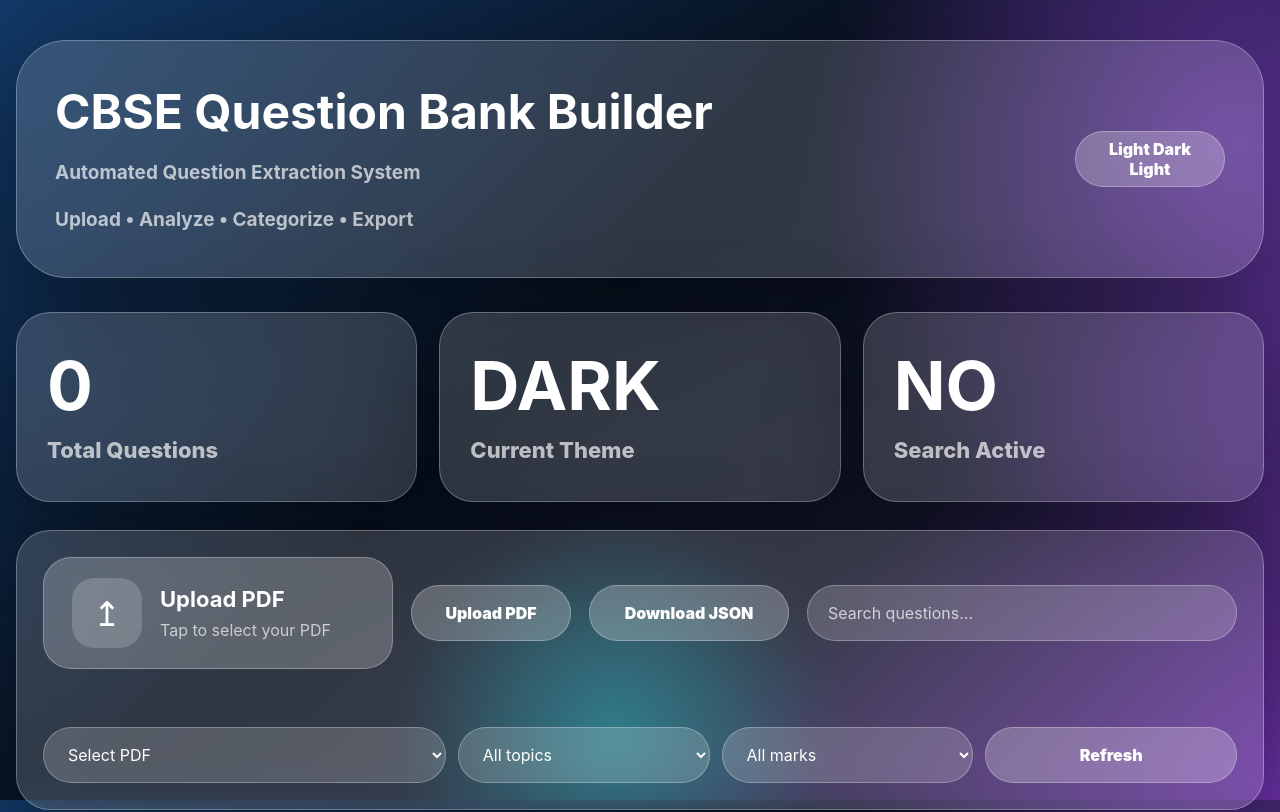
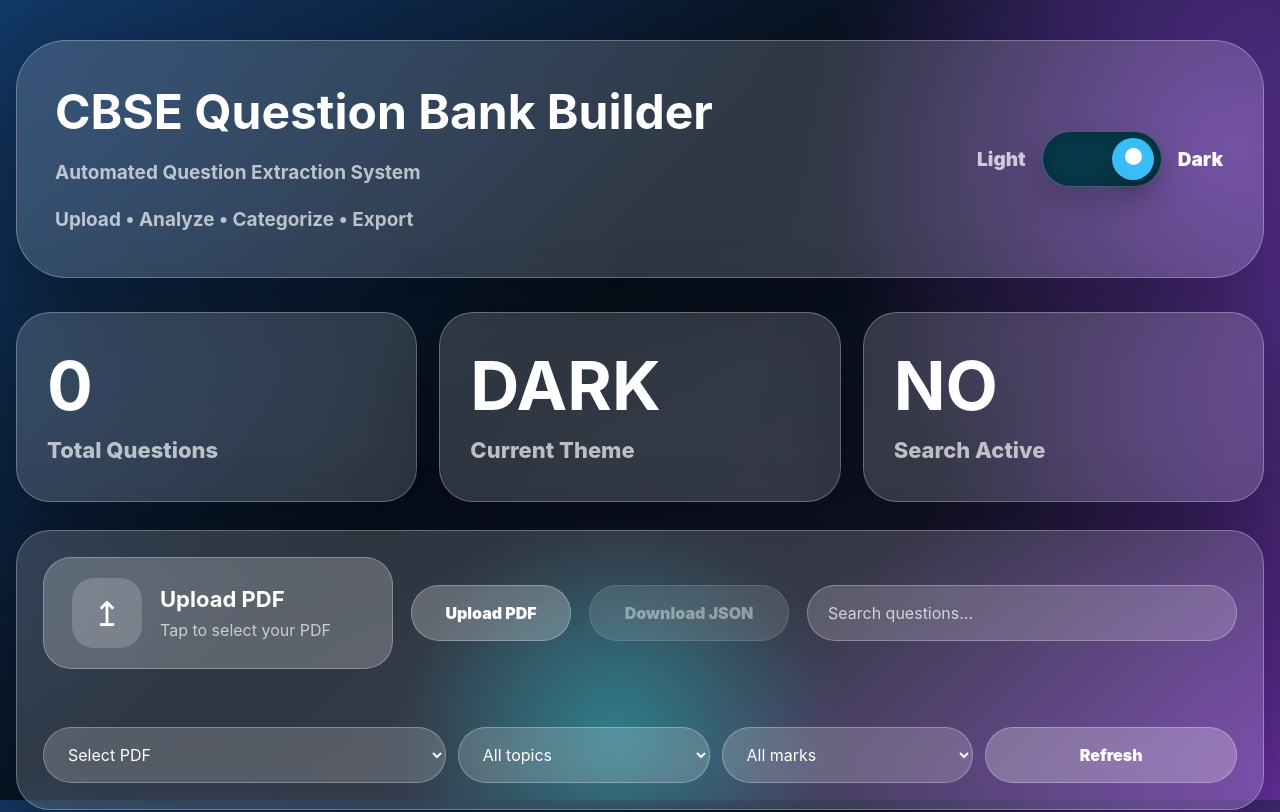
Before and after one commit to akarshhub007/CBSE-Question-Bank-Builder, a plain HTML site: page app/static/index.html in a window 1280 px wide. Shown: the top 812 px of the page. Drawn offline with Linux system fonts and the light colour scheme; no server answers.

Commit message:
Update styles.css

```diff
--- a/app/static/styles.css
+++ b/app/static/styles.css
@@ -108,8 +108,155 @@
   box-shadow: 0 12px 28px rgba(0, 0, 0, 0.18);
 }
 
-#themeButton {
-  width: 150px;
+button:disabled {
+  cursor: not-allowed;
+  opacity: 0.48;
+  transform: none;
+  box-shadow: none;
+}
+
+button:disabled:hover {
+  background: rgba(255, 255, 255, 0.24);
+  transform: none;
+  box-shadow: none;
+}
+
+.theme-toggle {
+  width: 250px;
+  min-height: 64px;
+  padding: 0;
+  border: 0;
+  background: transparent;
+  box-shadow: none;
+  display: grid;
+  grid-template-columns: auto 120px auto;
+  align-items: center;
+  gap: 14px;
+}
+
+.theme-toggle:hover {
+  background: transparent;
+  box-shadow: none;
+}
+
+.theme-label {
+  color: rgba(255, 255, 255, 0.72);
+  font-size: 19px;
+  font-weight: 900;
+  transition:
+    color 180ms ease,
+    transform 180ms cubic-bezier(.34, 1.56, .64, 1);
+}
+
+.theme-track {
+  width: 120px;
+  height: 56px;
+  border-radius: 999px;
+  padding: 7px;
+  display: flex;
+  align-items: center;
+  background: #07384a;
+  border: 1px solid rgba(255, 255, 255, 0.22);
+  box-shadow:
+    inset 0 0 18px rgba(0, 0, 0, 0.22),
+    0 16px 34px rgba(0, 0, 0, 0.18);
+  transition:
+    background 220ms ease,
+    box-shadow 220ms ease;
+}
+
+.theme-icon {
+  width: 42px;
+  height: 42px;
+  border-radius: 50%;
+  position: relative;
+  flex: 0 0 auto;
+  transform: translateX(62px);
+  background: #38bdf8;
+  box-shadow: 0 8px 18px rgba(0, 0, 0, 0.18);
+  transition:
+    transform 220ms cubic-bezier(.34, 1.56, .64, 1),
+    background 220ms ease,
+    box-shadow 220ms ease;
+}
+
+.theme-icon::before {
+  content: "";
+  position: absolute;
+  width: 17px;
+  height: 17px;
+  top: 10px;
+  left: 13px;
+  border-radius: 50%;
+  background: #ffffff;
+  box-shadow: 8px -3px 0 #38bdf8;
+  transition:
+    background 220ms ease,
+    box-shadow 220ms ease,
+    transform 220ms ease;
+}
+
+.theme-toggle:hover .theme-label-dark,
+body.light-mode .theme-toggle:hover .theme-label-light {
+  transform: scale(1.04);
+}
+
+.theme-label-dark {
+  color: #ffffff;
+}
+
+body.light-mode .theme-label {
+  color: rgba(16, 24, 40, 0.5);
+}
+
+body.light-mode .theme-label-light {
+  color: #101828;
+}
+
+body.light-mode .theme-label-dark {
+  color: rgba(16, 24, 40, 0.5);
+}
+
+body.light-mode .theme-track {
+  background: #fde9a8;
+  border-color: rgba(146, 64, 14, 0.16);
+  box-shadow:
+    inset 0 0 18px rgba(250, 204, 21, 0.2),
+    0 16px 34px rgba(146, 64, 14, 0.12);
+}
+
+body.light-mode .theme-icon {
+  transform: translateX(0);
+  background: #facc15;
+}
+
+body.light-mode .theme-icon::before {
+  width: 4px;
+  height: 4px;
+  top: 19px;
+  left: 19px;
+  background: #ffffff;
+  box-shadow:
+    0 -12px 0 #ffffff,
+    0 12px 0 #ffffff,
+    12px 0 0 #ffffff,
+    -12px 0 0 #ffffff,
+    9px 9px 0 #ffffff,
+    -9px -9px 0 #ffffff,
+    9px -9px 0 #ffffff,
+    -9px 9px 0 #ffffff;
+}
+
+.sr-only {
+  position: absolute;
+  width: 1px;
+  height: 1px;
+  padding: 0;
+  margin: -1px;
+  overflow: hidden;
+  clip: rect(0, 0, 0, 0);
+  white-space: nowrap;
+  border: 0;
 }
 
 .stats {
```
